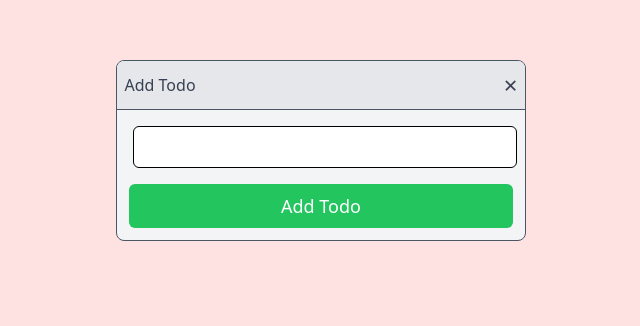
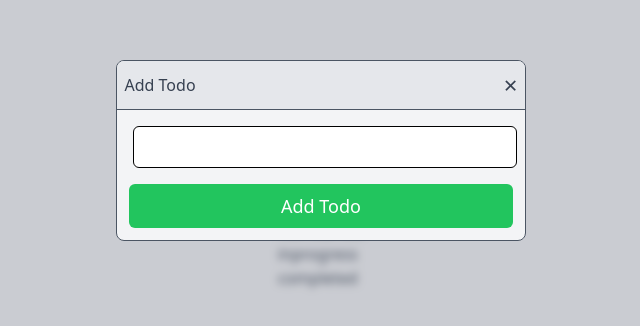
Before and after one commit to hossein-ghanimati/arian, a React (Vite) app: page /#/ in a window 1280 px wide. Shown: the part 170-496 px from the top of the page, without its empty margins (319-959 px from the left). Built offline with nearby package versions, Linux system fonts and the light colour scheme.

Commit message:
HIde Overlay When Closing Modal

```diff
--- a/src/components/modals/Overlay.tsx
+++ b/src/components/modals/Overlay.tsx
@@ -1,4 +1,4 @@
-import { setModalAction } from "@/redux/modal/modal";
+import { setOverlayAction } from "@/redux/overlay/overlay";
 import { AppDispatch, RootStates } from "@/redux/store";
 import { memo } from "react";
 import { useDispatch, useSelector } from "react-redux";
@@ -6,12 +6,16 @@ import { useDispatch, useSelector } from "react-redux";
 const Overlay = memo(() => {
   const overlaySetting = useSelector((store: RootStates) => store.overlay);
   const dispath: AppDispatch = useDispatch();
+
   return (
     <div
       id="overlay"
-      onClick={() => dispath(
-        setModalAction(false)
-      )}
+      onClick={() => {
+        console.log("adfasd")
+        dispath(
+          setOverlayAction(false)
+        )
+      }}
       className={`z-30 w-full  h-full fixed top-0 right-0 bg-opacity-30  backdrop-blur-sm bg-gray-500 ${
         overlaySetting?.isOpen ? "" : "hidden"
       }`}
--- a/src/components/modals/TodoModal.tsx
+++ b/src/components/modals/TodoModal.tsx
@@ -1,4 +1,5 @@
 import { setModalAction } from '@/redux/modal/modal'
+import { setOverlayAction } from '@/redux/overlay/overlay'
 import { AppDispatch, RootStates } from '@/redux/store'
 import  { useCallback } from 'react'
 import { useDispatch, useSelector } from 'react-redux'
@@ -6,18 +7,20 @@ import { useDispatch, useSelector } from 'react-redux'
 const TodoModal = () => {
   const modalSetting = useSelector((store: RootStates) => store.modal)
   const dispath: AppDispatch = useDispatch()
-  const closeModal = useCallback(() =>
+
+  const closeModal = useCallback(() => {
     dispath(setModalAction(false))
-  , [])
+    dispath(setOverlayAction(false))
+  }, [])
 
   return (
     <div
-      className={`flex bg-red-100 items-center justify-center min-h-screen transition-all w-full fixed ${modalSetting.isOpen ? "top-0" : "-top-full"}`}
+      className={`flex items-center justify-center min-h-screen transition-all w-full fixed z-40 ${modalSetting.isOpen ? "top-0" : "-top-full"}`}
       onClick={closeModal}
     >
       <div
         onClick={e => e.stopPropagation()}
-        className="modal max-w-[450px] border border-gray-600 rounded-lg z-20 bg-custom-white overflow-hidden -translate-y-20"
+        className="modal mx-1 max-w-[450px] border border-gray-600 rounded-lg  bg-custom-white overflow-hidden -translate-y-20"
         id="todo_form"
       >
         <div
--- a/src/redux/overlay/overlay.ts
+++ b/src/redux/overlay/overlay.ts
@@ -3,7 +3,7 @@ import { createSlice } from "@reduxjs/toolkit";
 import { setIsOpen, toggleIsOpen } from "../utils/utils";
 
 const initialState = {
-  isOpen: false,
+  isOpen: true,
 }
 
 const slice = createSlice({
```
